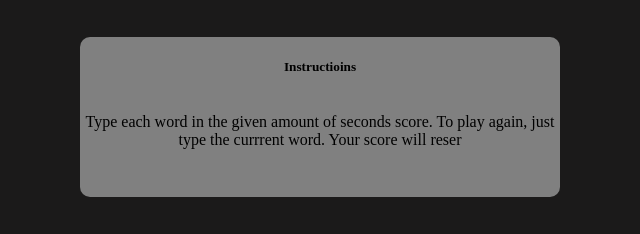
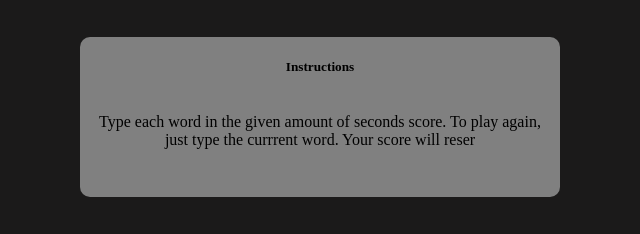
Before and after one commit to naiyar2000/word_beater, a plain HTML site: page index.html in a window 1280 px wide. Shown: the part 483-717 px from the top of the page, 320-960 px from the left. Drawn offline with Linux system fonts and the light colour scheme.

Commit message:
Adjustments on Instruction Box

```diff
--- a/css/typing.css
+++ b/css/typing.css
@@ -72,4 +72,5 @@ body{
 
 .instruc>p{
     text-align: center;
+    padding: 0vh 2vh;
 }
--- a/index.html
+++ b/index.html
@@ -27,7 +27,7 @@
 
     <!-- Instruction -->
             <div class="instruc">
-                <h5>Instructioins</h5>
+                <h5>Instructions</h5>
                 <p>Type each word in the given amount of seconds
                     score. To play again, just type the currrent word.
                     Your score will reser</p>
```
